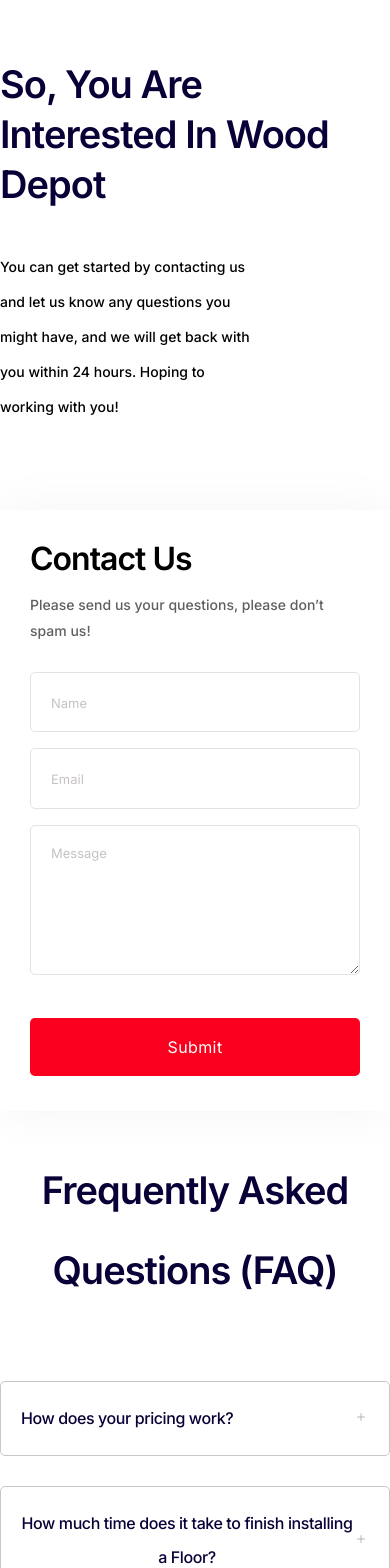
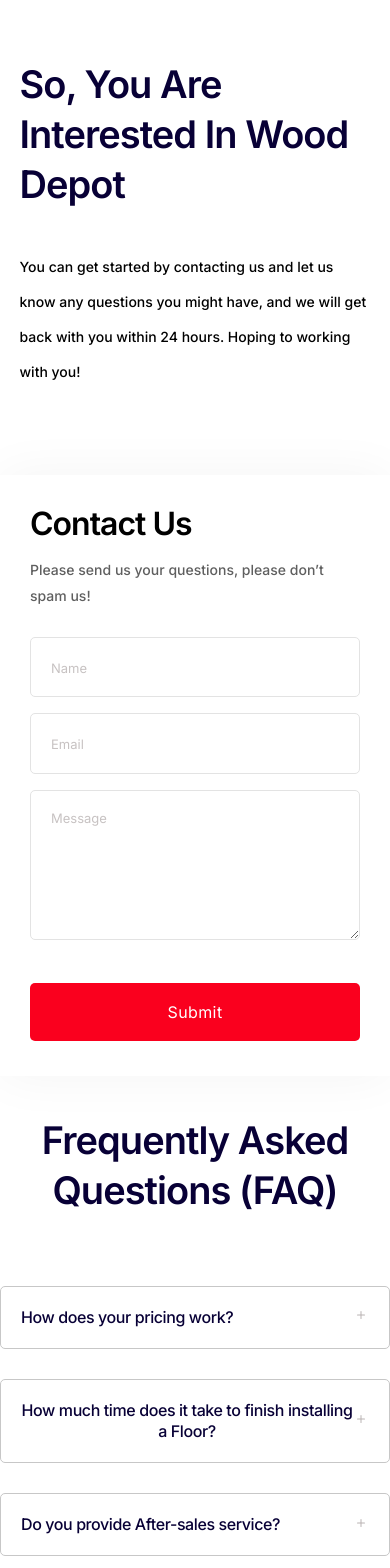
Before and after one commit to LeonChisum/Flooring-company---87-Lux, a Next.js app: page /contactus in a window 390 px wide. Shown: the top 1568 px of the page. Built offline with nearby package versions, Linux system fonts and the light colour scheme.

Commit message:
added mobile view  for contact page

```diff
--- a/styles/_mobileMax.scss
+++ b/styles/_mobileMax.scss
@@ -1,2 +1,32 @@
 @media all and (max-width: 600px) {
+	// Contact page
+	.contact {
+		width: 100%;
+		padding: 0;
+		flex-direction: column;
+
+		&__hero-section {
+			width: 100%;
+			display: flex;
+			flex-direction: column;
+			justify-content: center;
+			align-items: center;
+
+			h1 {
+				padding: 15% 0 40px 0;
+			}
+
+			p {
+				width: 90%;
+			}
+		}
+	}
+	.faq {
+		h1 {
+			line-height: 132.19%;
+		}
+		&__container {
+			width: 100%;
+		}
+	}
 }
```
